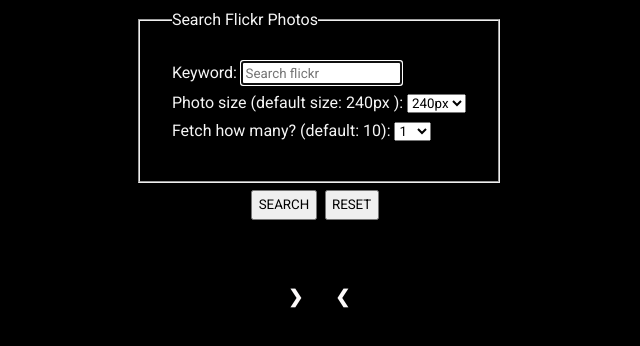
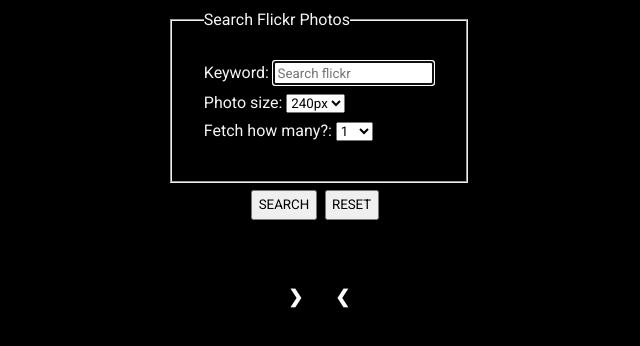
Before and after one commit to JimmyWallener/FE21-JS1-Miniprojekt3-Jimmy-Wallener, a plain HTML site: page index.html in a window 1280 px wide. Shown: the part 116-462 px from the top of the page, without its empty margins (321-961 px from the left). Drawn offline with Linux system fonts and the light colour scheme.

Commit message:
removed 2 text entries in html file

```diff
--- a/index.html
+++ b/index.html
@@ -34,7 +34,7 @@
               />
             </div>
             <div>
-              <label for="size">Photo size (default size: 240px ):</label>
+              <label for="size">Photo size: </label>
               <select name="size">
                 <option value="m">240px</option>
                 <option value="n">320px</option>
@@ -44,7 +44,7 @@
               </select>
             </div>
             <div>
-              <label for="count">Fetch how many? (default: 10): </label>
+              <label for="count">Fetch how many?: </label>
               <select name="count">
                 <option value="1">1</option>
                 <option value="2">2</option>
```
